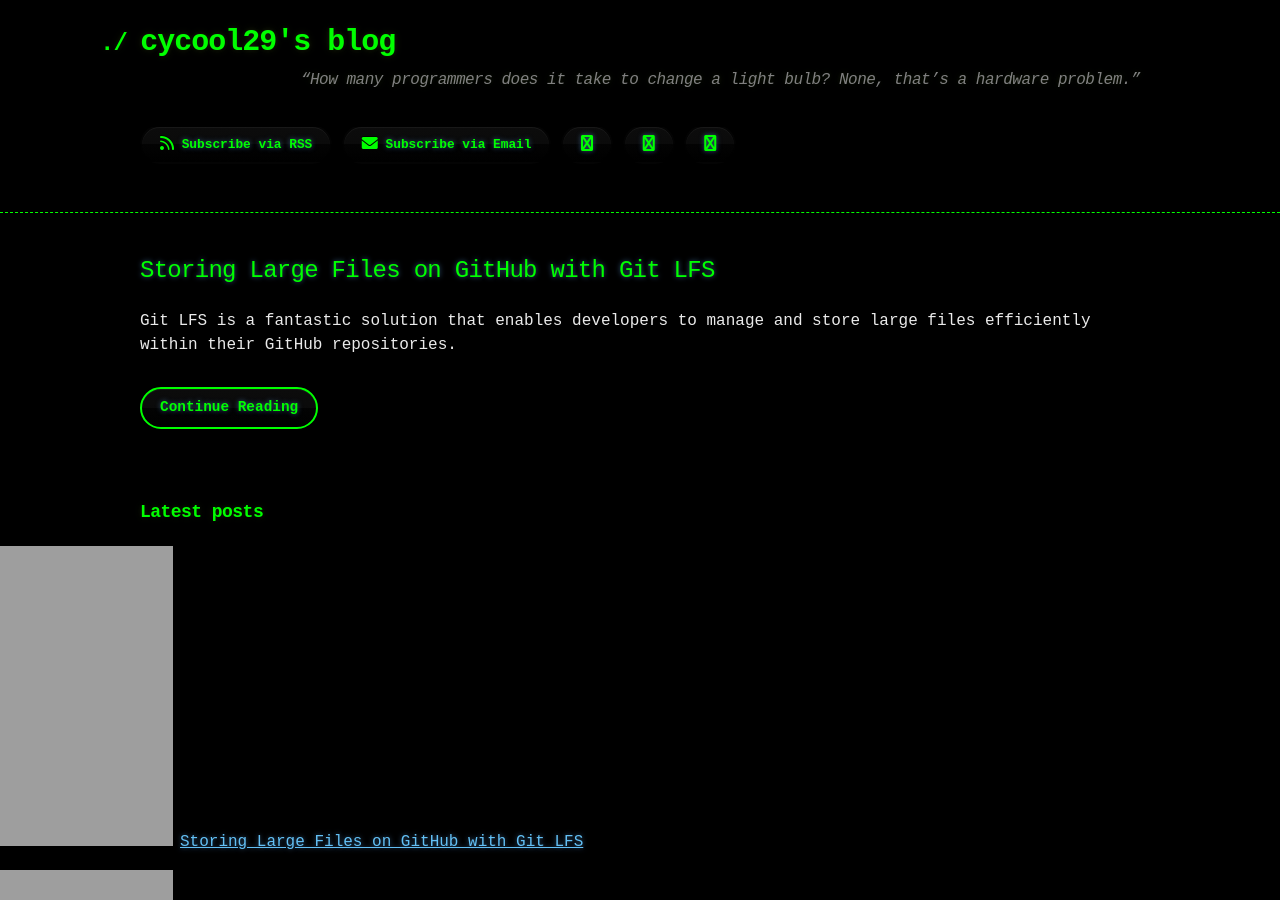
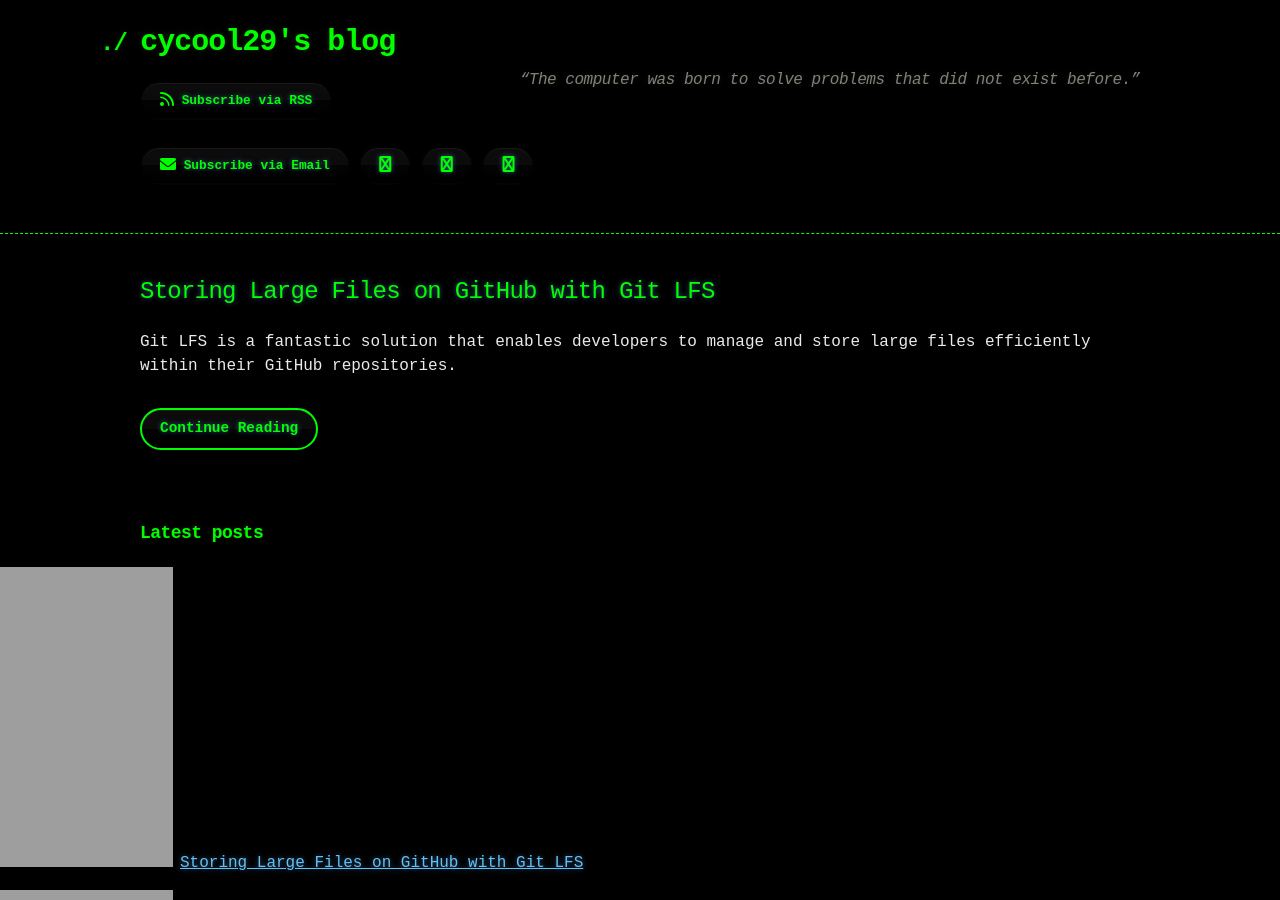
Before and after one commit to cycool29/cycool29.github.io, a Jekyll site: the page built from index.md, in a window 1280 px wide and 900 px high. Built offline with Jekyll 4.4.1, drawn with Linux system fonts in a browser that asks for light colours; a style sheet for code colours, icons or effects is not loaded.

Commit message:
Update quotes

```diff
--- a/_config.yml
+++ b/_config.yml
@@ -1,5 +1,5 @@
 title: cycool29's blog
-description: "“How many programmers does it take to change a light bulb? None, that’s a hardware problem.” "
+description: "“The computer was born to solve problems that did not exist before.” "
 bio: A high school student. Intermediate in Python, Git, Bash. Learning JavaScript. He/Him. "
 author: cycool29
 url: https://cycool29.github.io
```
